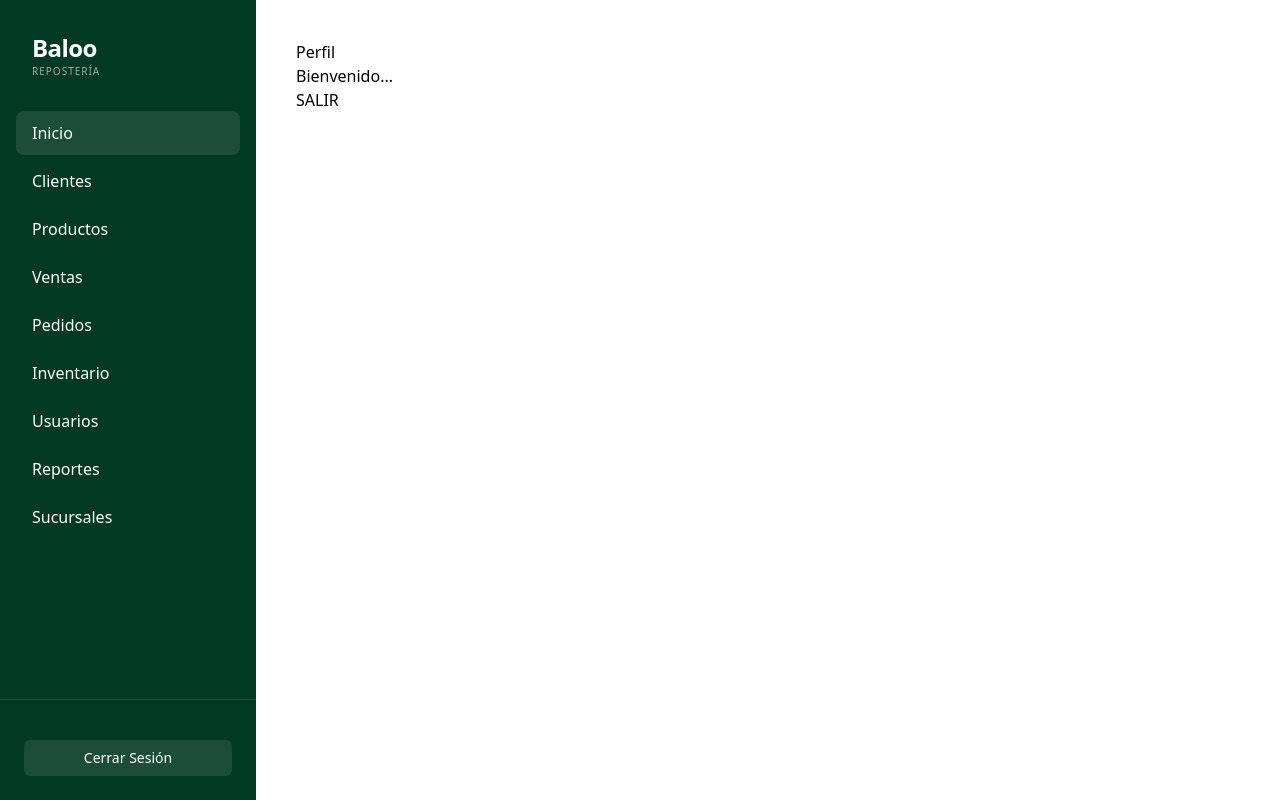
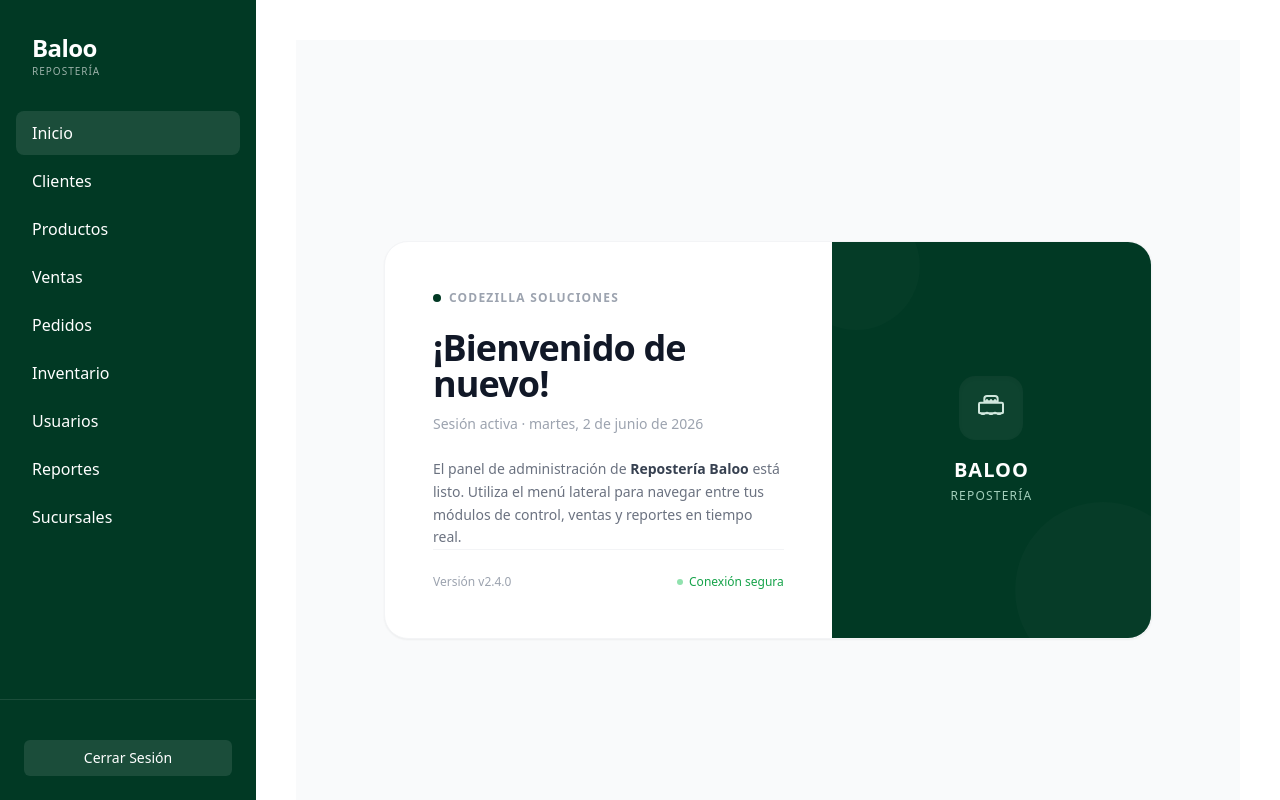
Before and after one commit to noxuxgg/balooFrontend, an Angular app: page /admin/perfil in a window 1280 px wide. Built offline with nearby package versions, Linux system fonts and the light colour scheme; no server answers; sample sign-in values are in the browser's storage.

Commit message:
añadiendo roles

```diff
--- a/src/app/admin/admin-layout/admin-layout.html
+++ b/src/app/admin/admin-layout/admin-layout.html
@@ -1,4 +1,3 @@
-
 <div class="flex h-screen bg-gray-100 font-sans">
   <aside class="w-64 bg-[#013924] text-white flex flex-col shadow-xl">
 
@@ -23,6 +22,8 @@
       <a routerLink="pedidos" routerLinkActive="bg-white/10" class="block py-2.5 px-4 rounded-lg transition-all hover:bg-white/5">
         Pedidos
       </a>
+
+      @if (!esVendedor()) {
         <a routerLink="stock" routerLinkActive="bg-white/10" class="block py-2.5 px-4 rounded-lg transition-all hover:bg-white/5">
           Inventario
         </a>
@@ -35,6 +36,7 @@
         <a routerLink="sucursales" routerLinkActive="bg-white/10" class="block py-2.5 px-4 rounded-lg transition-all hover:bg-white/5">
           Sucursales
         </a>
+      }
     </nav>
 
     <div class="p-6 border-t border-white/10">
--- a/src/app/admin/admin-layout/admin-layout.ts
+++ b/src/app/admin/admin-layout/admin-layout.ts
@@ -15,16 +15,29 @@
   styleUrl: './admin-layout.scss',
 })
 export class AdminLayout {
-  idUsuario = localStorage.getItem('user_id')
+  idUsuario = localStorage.getItem('user_id');
   miPerfil = signal<any>({});
   authService = inject(AuthService);
   router = inject(Router);
+  esVendedor = signal<boolean>(false);
 
   constructor() {
     this.authService.funGetPerfil().subscribe({
       next: (res: any) => {
         console.log('Perfil cargado:', res);
         this.miPerfil.set(res);
+        const usuarioActivo = res?.nombreUsuario || '';
+
+        if (
+          usuarioActivo === 'sucursal1Baloo' ||
+          usuarioActivo === 'sucursal2Baloo' ||
+          usuarioActivo === 'sucursal3Baloo' ||
+          usuarioActivo === 'sucursal4Baloo'
+        ) {
+          this.esVendedor.set(true);
+        } else {
+          this.esVendedor.set(false);
+        }
       },
       error: (err) => {
         console.error('Error al cargar perfil:', err);
@@ -32,7 +45,7 @@
     });
   }
 
-  funSalir(){
+  funSalir() {
     localStorage.removeItem("access_token");
     this.router.navigate(["/auth/login"]);
   }
--- a/src/app/admin/perfil/perfil.html
+++ b/src/app/admin/perfil/perfil.html
@@ -1,4 +1,53 @@
-<h1>Perfil</h1>
-<h2>Bienvenido... {{ miPerfil().name }} </h2>
+<div class="p-6 bg-gray-50 min-h-screen flex items-center justify-center text-gray-800">
 
-<button (click)="funSalir()" >SALIR</button>
+    <div class="max-w-3xl w-full bg-white rounded-3xl border border-gray-100 shadow-sm overflow-hidden grid grid-cols-1 md:grid-cols-12">
+
+        <div class="p-8 md:p-12 md:col-span-7 flex flex-col justify-between min-h-[350px]">
+            <div>
+                <div class="flex items-center gap-2 mb-6">
+                    <span class="w-2 h-2 rounded-full bg-[#013924]"></span>
+                    <span class="text-xs font-bold uppercase tracking-widest text-gray-400">Codezilla Soluciones</span>
+                </div>
+
+                <h1 class="text-4xl font-extrabold text-gray-900 tracking-tight leading-none mb-3">
+                    ¡Bienvenido de nuevo!
+                </h1>
+                <p class="text-sm text-gray-400 font-medium mb-6">
+                    Sesión activa · {{ fechaActual }}
+                </p>
+
+                <p class="text-gray-500 text-sm leading-relaxed max-w-sm">
+                    El panel de administración de <strong class="text-gray-700 font-semibold">Repostería Baloo</strong> está listo. Utiliza el menú lateral para navegar entre tus módulos de control, ventas y reportes en tiempo real.
+                </p>
+            </div>
+
+            <div class="pt-6 border-t border-gray-100 flex items-center justify-between text-xs text-gray-400">
+                <span>Versión v2.4.0</span>
+                <span class="flex items-center gap-1.5 text-green-600 font-medium">
+                    <span class="w-1.5 h-1.5 bg-green-500 rounded-full animate-pulse"></span>
+                    Conexión segura
+                </span>
+            </div>
+        </div>
+
+        <div class="bg-[#013924] p-8 md:p-12 md:col-span-5 flex flex-col justify-center items-center relative overflow-hidden text-center text-white">
+
+            <div class="absolute -right-10 -bottom-10 w-44 h-44 rounded-full bg-[#0E432F] opacity-40"></div>
+            <div class="absolute -left-10 -top-10 w-32 h-32 rounded-full bg-[#0E432F] opacity-30"></div>
+
+            <div class="relative z-10 flex flex-col items-center">
+                <div class="w-16 h-16 bg-[#0E432F] rounded-2xl flex items-center justify-center shadow-inner mb-4">
+                    <svg class="w-8 h-8 text-[#D1E7DD]" fill="none" stroke="currentColor" viewBox="0 0 24 24">
+                        <path stroke-linecap="round" stroke-linejoin="round" stroke-width="1.5" d="M21 15.546c-.523 0-1.046.151-1.5.454a2.704 2.704 0 01-3 0 2.704 2.704 0 00-3 0 2.704 2.704 0 01-3 0 2.704 2.704 0 00-3 0 2.704 2.704 0 01-3 0 2.701 2.701 0 00-1.5-.454M9 6v2m3-2v2m3-2v2M9 3h6a2 2 0 012 2v2H7V5a2 2 0 012-2zm-5 5h16a1 1 0 011 1v6a1 1 0 01-1 1H4a1 1 0 01-1-1V9a1 1 0 011-1z" />
+                    </svg>
+                </div>
+
+                <h2 class="text-xl font-bold tracking-wider uppercase">Baloo</h2>
+                <p class="text-xs text-[#A3CFBB] tracking-widest font-light mt-1">REPOSTERÍA</p>
+            </div>
+
+        </div>
+
+    </div>
+
+</div>
--- a/src/app/admin/perfil/perfil.ts
+++ b/src/app/admin/perfil/perfil.ts
@@ -24,4 +24,20 @@
     localStorage.removeItem("access_token");
     this.router.navigate(["/auth/login"]);
   }
+
+  fechaActual: string = '';
+
+  ngOnInit() {
+    this.formatFechaHoy();
+  }
+
+  private formatFechaHoy() {
+    const opciones: Intl.DateTimeFormatOptions = {
+      weekday: 'long',
+      year: 'numeric',
+      month: 'long',
+      day: 'numeric'
+    };
+    this.fechaActual = new Date().toLocaleDateString('es-ES', opciones);
+  }
 }
```
Lines whose indentation alone changed are shown as unchanged.
